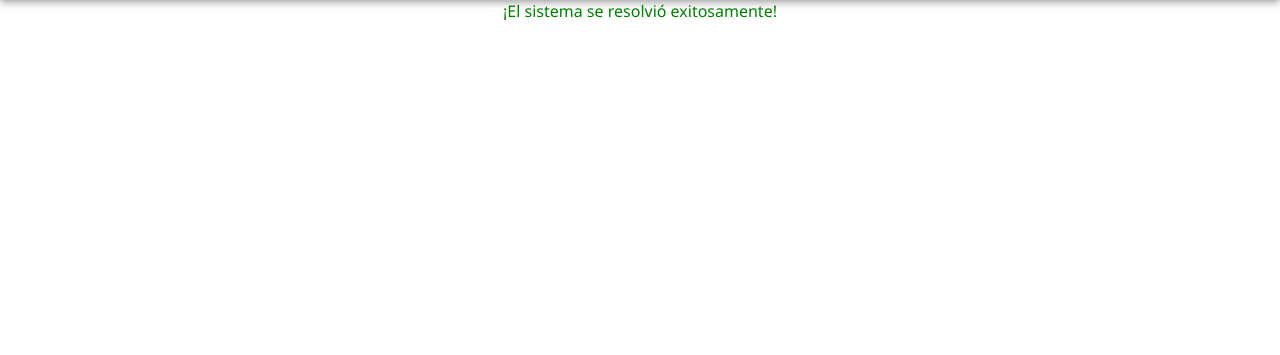
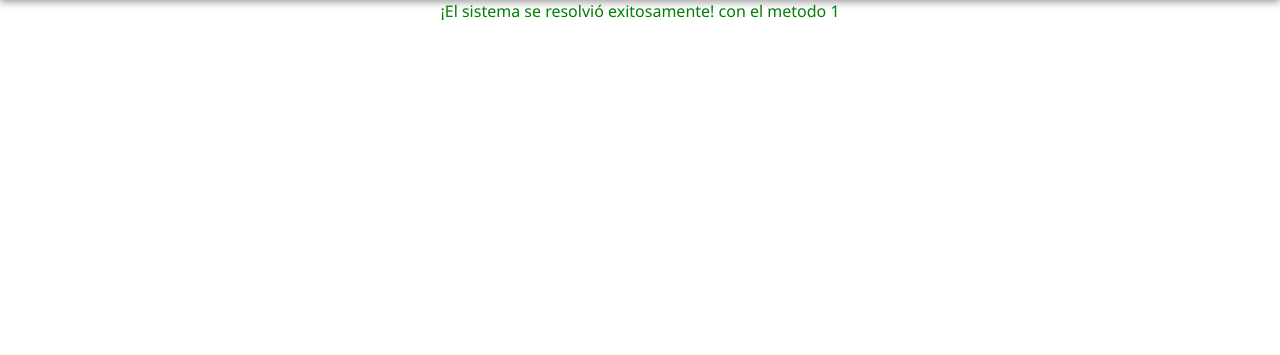
Before and after one commit to Horacio-Sutara/Calculadora, a Flask app: page /solucion in a window 1280 px wide. Shown: the part 65-420 px from the top of the page. Run offline with Flask 3, Linux system fonts and the light colour scheme; the visitor is signed in with stand-in values (Sample User, id 1).

Commit message:
envio de metodo

```diff
--- a/app/controllers/ecuaciones.py
+++ b/app/controllers/ecuaciones.py
@@ -20,9 +20,11 @@
     session['iteraciones'] = iteraciones
     session['historial'] = historial
     session['funciono'] = funciono
+    session['metodo'] = metodo
 
     return {
     'resultado': res,
+    'metodo':metodo,
     'iteraciones': iteraciones,
     'historial': historial,
     'funciono': funciono,
--- a/app/static/js/sistemas.js
+++ b/app/static/js/sistemas.js
@@ -138,7 +138,6 @@
       if (res.funciono) {
         window.location.href = res.redirect;
       } else {
-        const contenedor = document.getElementById('Mensaje_calcular');
         contenedor.innerHTML = '<p style="color:red;">El sistema no se pudo resolver. Revisá los datos.</p>';
       }
 
--- a/app/static/js/solucion_sistema.js
+++ b/app/static/js/solucion_sistema.js
@@ -4,7 +4,7 @@
 
     if (funciono) {
         // Si funcionó, mostramos los resultados
-        contenedor.innerHTML = '<p style="color:green;">¡El sistema se resolvió exitosamente!</p>';
+        contenedor.innerHTML = '<p style="color:green;">¡El sistema se resolvió exitosamente! con el metodo ' + metodo + '</p>';
         // Aquí puedes mostrar el resultado de la solución
         const resultadoHTML = resultado.map((valor, index) => {
             return `<p>x${index + 1} = ${valor}</p>`;
@@ -26,4 +26,5 @@
         });
         historialContenedor.innerHTML = historialHTML;
     }
+
 };
--- a/app/templates/solucion_sistema.html
+++ b/app/templates/solucion_sistema.html
@@ -36,6 +36,7 @@
                 const iteraciones = {{ session.get('iteraciones', 0) | tojson }};
                 const historial = {{ session.get('historial', []) | tojson }};
                 const funciono = {{ session.get('funciono', false) | tojson }};
+                const metodo = {{ session.get('metodo', '') | tojson }};
             </script>
             <div id="Mensaje_calcular"></div> <!-- Aquí se mostrará el mensaje de éxito o error -->
             <div id="historial"></div> <!-- Aquí se mostrará el historial si lo deseas -->
```
